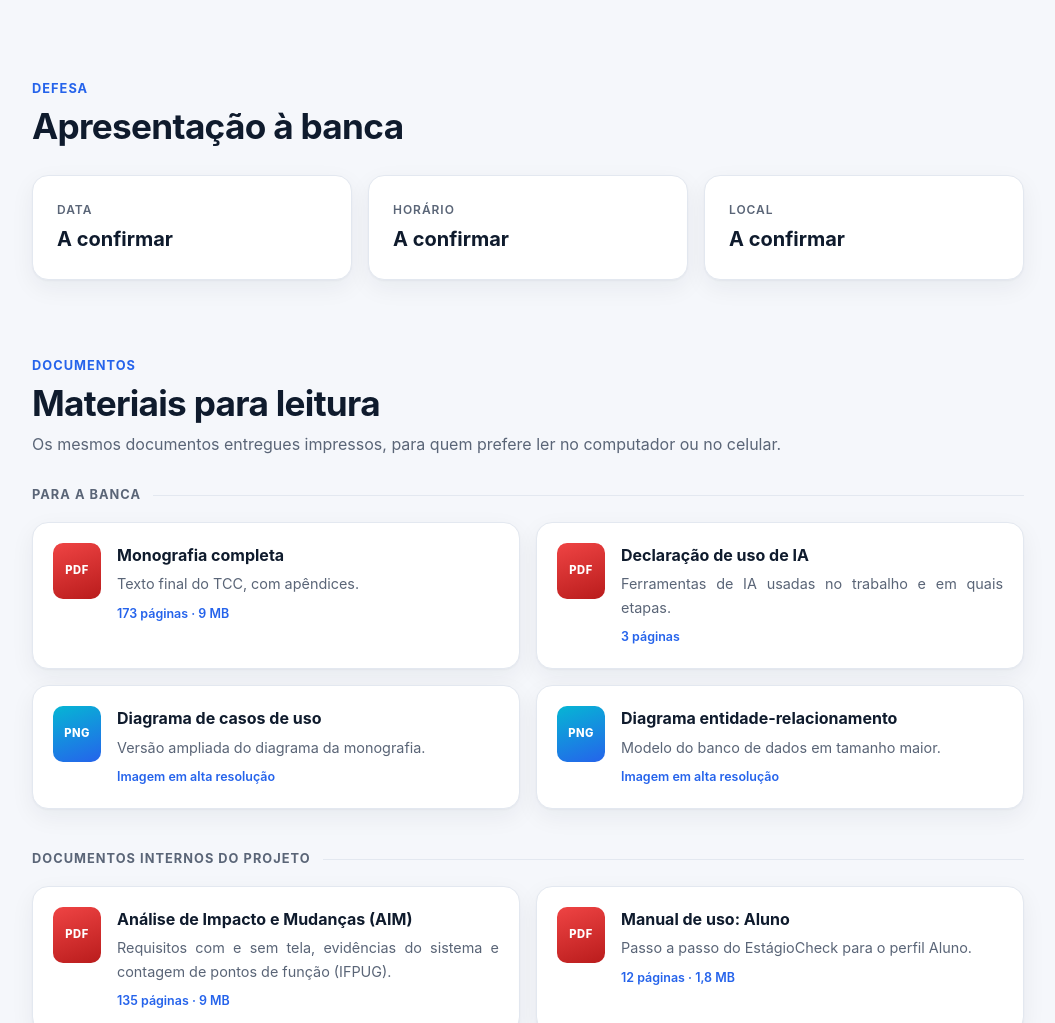
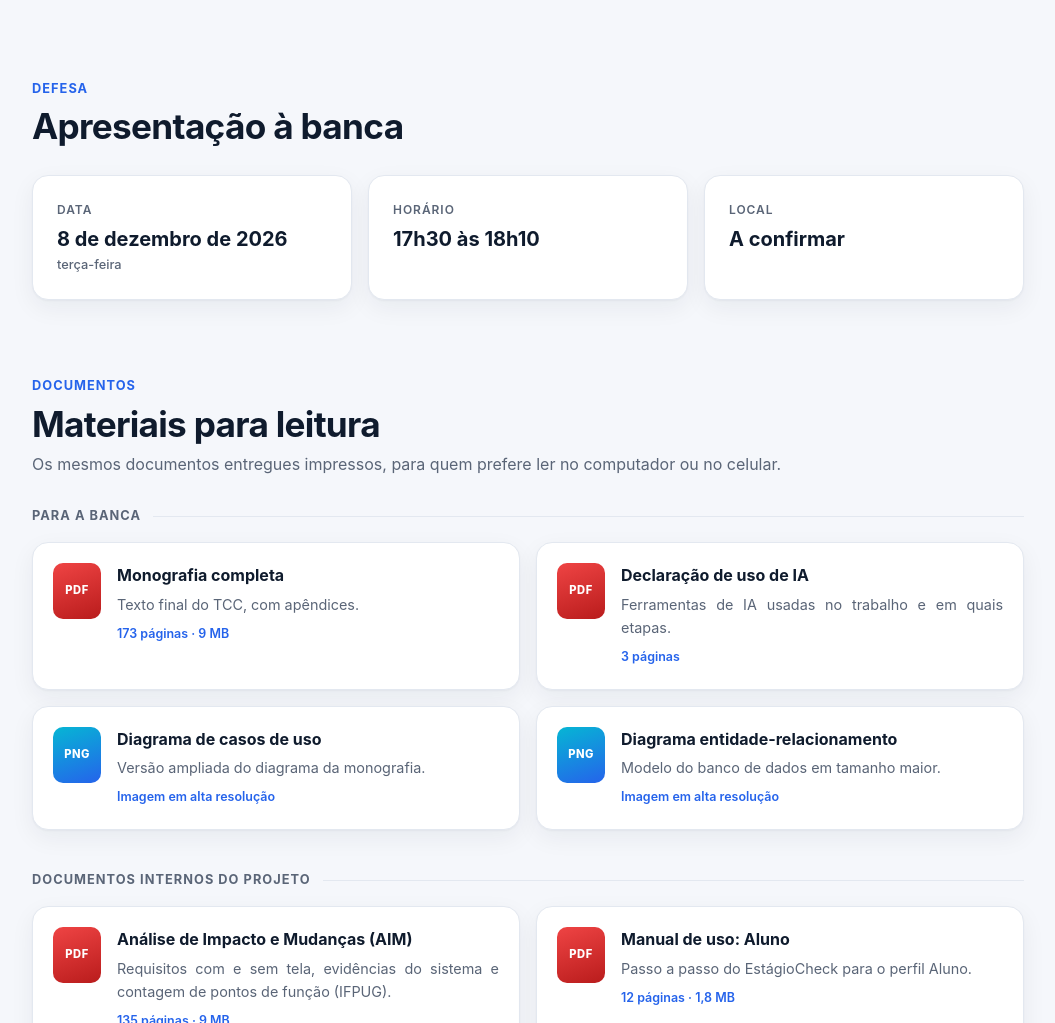
Before and after one commit to Kaua1217/estagiocheck, a plain HTML site: page index.html in a window 1280 px wide. Shown: the part 2250-3273 px from the top of the page, without its empty margins (112-1167 px from the left). Drawn offline with Linux system fonts and the light colour scheme.

Commit message:
Adiciona data e horário da defesa
Co-Authored-By: Claude Opus 5.5 <noreply@anthropic.com>
Claude-Session: https://claude.ai/code/session_01FJbhshefT4B95uQNFNjHEe

```diff
--- a/index.html
+++ b/index.html
@@ -224,8 +224,8 @@
       <h2>Apresentação à banca</h2>
     </div>
     <div class="defesa">
-      <div class="card"><div class="lbl">Data</div><div class="val">A confirmar</div></div>
-      <div class="card"><div class="lbl">Horário</div><div class="val">A confirmar</div></div>
+      <div class="card"><div class="lbl">Data</div><div class="val">8 de dezembro de 2026 <small style="display:block;font-size:.8rem;font-weight:500;color:var(--muted)">terça-feira</small></div></div>
+      <div class="card"><div class="lbl">Horário</div><div class="val">17h30 às 18h10</div></div>
       <div class="card"><div class="lbl">Local</div><div class="val">A confirmar</div></div>
     </div>
   </section>
```
